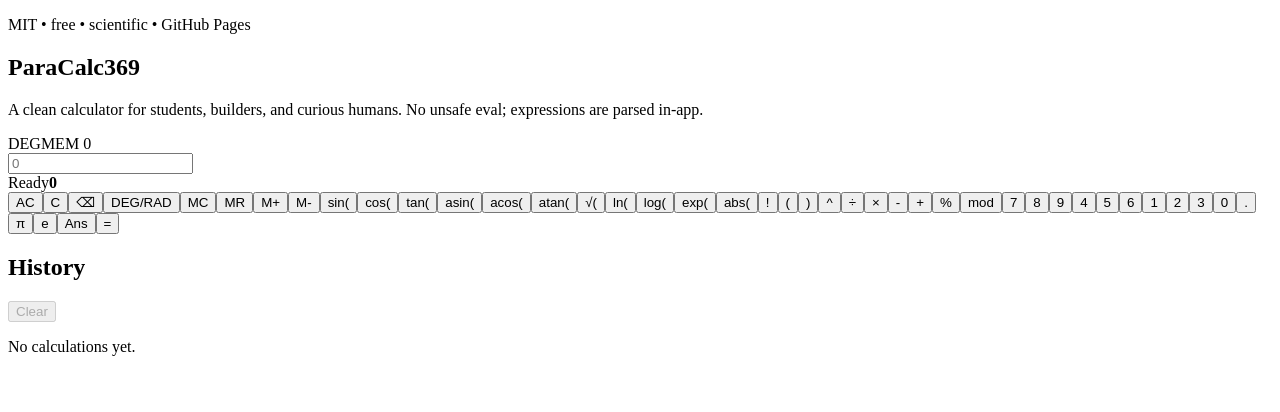
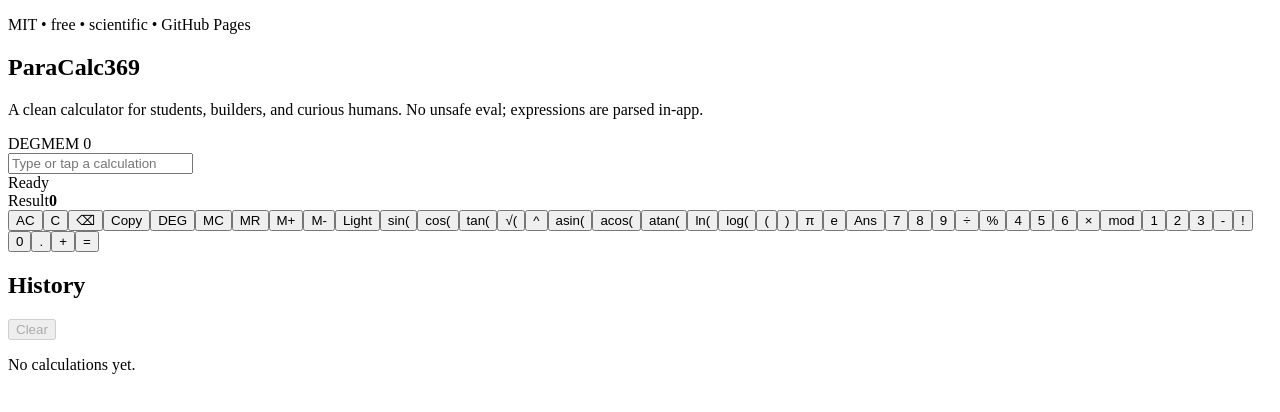
Before and after one commit to MichaelWave369/ParaCalc369, a React (Vite) app: page / in a window 1280 px wide. Shown: the top 412 px of the page. Built offline with nearby package versions, Linux system fonts and the light colour scheme; the HTML template or start-up script is replaced by a standard one.

Commit message:
Polish calculator layout and controls

```diff
--- a/src/App.jsx
+++ b/src/App.jsx
@@ -1,21 +1,53 @@
 import { useEffect, useMemo, useState } from 'react';
 import { calculate, fmt } from './calc.js';
 
-const SCI = ['sin(', 'cos(', 'tan(', 'asin(', 'acos(', 'atan(', 'sqrt(', 'ln(', 'log(', 'exp(', 'abs(', '!'];
-const OPS = ['(', ')', '^', '÷', '×', '-', '+', '%', 'mod'];
-const NUM = ['7', '8', '9', '4', '5', '6', '1', '2', '3', '0', '.', 'π'];
 const STORE = 'paracalc369.history.v1';
+const THEME_STORE = 'paracalc369.theme.v1';
+
+const KEYS = [
+  ['AC', 'C', '⌫', 'Copy', 'DEG/RAD'],
+  ['MC', 'MR', 'M+', 'M-', 'Theme'],
+  ['sin(', 'cos(', 'tan(', 'sqrt(', '^'],
+  ['asin(', 'acos(', 'atan(', 'ln(', 'log('],
+  ['(', ')', 'π', 'e', 'Ans'],
+  ['7', '8', '9', '÷', '%'],
+  ['4', '5', '6', '×', 'mod'],
+  ['1', '2', '3', '-', '!'],
+  ['0', '.', '+', '='],
+];
+
+const DANGER = new Set(['AC', 'C', '⌫']);
+const MEMORY = new Set(['MC', 'MR', 'M+', 'M-']);
+const CONTROL = new Set(['Copy', 'DEG/RAD', 'Theme']);
+const OPERATOR = new Set(['sin(', 'cos(', 'tan(', 'sqrt(', 'asin(', 'acos(', 'atan(', 'ln(', 'log(', '(', ')', '^', '÷', '×', '-', '+', '%', 'mod', '!', 'e', 'π', 'Ans']);
+
+function readJson(key, fallback) {
+  try { return JSON.parse(localStorage.getItem(key)) ?? fallback; } catch { return fallback; }
+}
 
 function savedHistory() {
-  try { return JSON.parse(localStorage.getItem(STORE)) || []; } catch { return []; }
+  return readJson(STORE, []);
+}
+
+function savedTheme() {
+  return readJson(THEME_STORE, 'dark');
 }
 
 function klass(k) {
-  if (k === '=') return 'key equals wide';
-  if (['AC', 'C', '⌫'].includes(k)) return 'key danger';
-  if (['MC', 'MR', 'M+', 'M-'].includes(k)) return 'key memory';
-  if ([...SCI, ...OPS, 'e', 'Ans'].includes(k)) return 'key op';
-  return 'key';
+  const names = ['key'];
+  if (k === '=') names.push('equals', 'wide');
+  if (DANGER.has(k)) names.push('danger');
+  if (MEMORY.has(k)) names.push('memory');
+  if (CONTROL.has(k)) names.push('control');
+  if (OPERATOR.has(k)) names.push('op');
+  return names.join(' ');
+}
+
+function label(k, mode, theme) {
+  if (k === 'sqrt(') return '√(';
+  if (k === 'DEG/RAD') return mode.toUpperCase();
+  if (k === 'Theme') return theme === 'dark' ? 'Light' : 'Dark';
+  return k;
 }
 
 export default function App() {
@@ -24,8 +56,9 @@
   const [ans, setAns] = useState(0);
   const [mode, setMode] = useState('deg');
   const [mem, setMem] = useState(0);
-  const [err, setErr] = useState('');
+  const [status, setStatus] = useState('Ready');
   const [history, setHistory] = useState(savedHistory);
+  const [theme, setTheme] = useState(savedTheme);
 
   const preview = useMemo(() => {
     try { return expr.trim() ? fmt(calculate(expr, { angleMode: mode, ans })) : ''; }
@@ -33,6 +66,11 @@
   }, [expr, mode, ans]);
 
   useEffect(() => localStorage.setItem(STORE, JSON.stringify(history.slice(0, 20))), [history]);
+
+  useEffect(() => {
+    document.documentElement.dataset.theme = theme;
+    localStorage.setItem(THEME_STORE, JSON.stringify(theme));
+  }, [theme]);
 
   useEffect(() => {
     const map = { '*': '×', '/': '÷', x: '×', X: '×', p: 'π', P: 'π', Enter: '=', Escape: 'AC', Backspace: '⌫' };
@@ -45,6 +83,7 @@
   });
 
   function push(token) {
+    setStatus('Ready');
     setExpr((s) => (s === '0' && /[0-9.π]/.test(token) ? token : s + token));
   }
 
@@ -55,31 +94,53 @@
       setAns(value);
       setResult(shown);
       setExpr(shown);
-      setErr('');
+      setStatus('Solved');
       setHistory((h) => [{ expr: target, value: shown }, ...h].slice(0, 20));
-    } catch (e) { setErr(e.message); }
+    } catch (e) { setStatus(e.message); }
   }
 
   function memory(sign) {
     try {
       const value = expr.trim() ? calculate(expr, { angleMode: mode, ans }) : Number(result);
       setMem((m) => m + sign * value);
-      setErr('');
-    } catch (e) { setErr(e.message); }
+      setStatus(sign > 0 ? 'Added to memory' : 'Subtracted from memory');
+    } catch (e) { setStatus(e.message); }
+  }
+
+  async function copyResult() {
+    try {
+      await navigator.clipboard.writeText(result);
+      setStatus('Copied result');
+    } catch {
+      setStatus('Copy unavailable in this browser');
+    }
+  }
+
+  function clearAll() {
+    setExpr('');
+    setResult('0');
+    setStatus('Ready');
   }
 
   function press(k) {
-    setErr('');
-    if (k === 'AC') return void (setExpr(''), setResult('0'));
-    if (k === 'C') return void setExpr('');
-    if (k === '⌫') return void setExpr((s) => s.slice(0, -1));
+    if (k === 'AC') return clearAll();
+    if (k === 'C') return void (setExpr(''), setStatus('Expression cleared'));
+    if (k === '⌫') return void (setExpr((s) => s.slice(0, -1)), setStatus('Ready'));
     if (k === '=') return run();
-    if (k === 'DEG/RAD') return void setMode((m) => (m === 'deg' ? 'rad' : 'deg'));
-    if (k === 'MC') return void setMem(0);
+    if (k === 'DEG/RAD') return void (setMode((m) => (m === 'deg' ? 'rad' : 'deg')), setStatus('Angle mode changed'));
+    if (k === 'Theme') return void setTheme((t) => (t === 'dark' ? 'light' : 'dark'));
+    if (k === 'Copy') return copyResult();
+    if (k === 'MC') return void (setMem(0), setStatus('Memory cleared'));
     if (k === 'MR') return push(fmt(mem));
     if (k === 'M+') return memory(1);
     if (k === 'M-') return memory(-1);
     push(k);
+  }
+
+  function loadHistory(item) {
+    setExpr(item.expr);
+    setResult(item.value);
+    setStatus('Loaded from history');
   }
 
   return (
@@ -92,13 +153,20 @@
 
       <section className="card calc" aria-label="Scientific calculator">
         <div className="display">
-          <div className="status"><span>{mode.toUpperCase()}</span><span>MEM {fmt(mem)}</span></div>
-          <input value={expr} onChange={(e) => (setExpr(e.target.value), setErr(''))} placeholder="0" aria-label="Expression" />
-          <div className="status"><span>{err || (preview ? `≈ ${preview}` : 'Ready')}</span><strong>{result}</strong></div>
+          <div className="display-top">
+            <span>{mode.toUpperCase()}</span>
+            <span>MEM {fmt(mem)}</span>
+          </div>
+          <input value={expr} onChange={(e) => (setExpr(e.target.value), setStatus('Ready'))} placeholder="Type or tap a calculation" aria-label="Expression" />
+          <div className="preview" aria-live="polite">{preview ? `Preview ${preview}` : status}</div>
+          <div className="result-row">
+            <span>Result</span>
+            <strong>{result}</strong>
+          </div>
         </div>
         <div className="grid">
-          {['AC', 'C', '⌫', 'DEG/RAD', 'MC', 'MR', 'M+', 'M-', ...SCI, ...OPS, ...NUM, 'e', 'Ans', '='].map((k) => (
-            <button key={k} className={klass(k)} onClick={() => press(k)}>{k.replace('sqrt(', '√(')}</button>
+          {KEYS.flat().map((k) => (
+            <button key={k} className={klass(k)} onClick={() => press(k)} aria-label={k === 'DEG/RAD' ? `Angle mode ${mode}` : k}>{label(k, mode, theme)}</button>
           ))}
         </div>
       </section>
@@ -106,7 +174,7 @@
       <aside className="card history">
         <header><h2>History</h2><button onClick={() => setHistory([])} disabled={!history.length}>Clear</button></header>
         {history.length ? history.map((h, i) => (
-          <button key={`${h.expr}-${i}`} onClick={() => (setExpr(h.expr), setResult(h.value))}>
+          <button key={`${h.expr}-${i}`} onClick={() => loadHistory(h)}>
             <span>{h.expr}</span><strong>{h.value}</strong>
           </button>
         )) : <p>No calculations yet.</p>}
```
